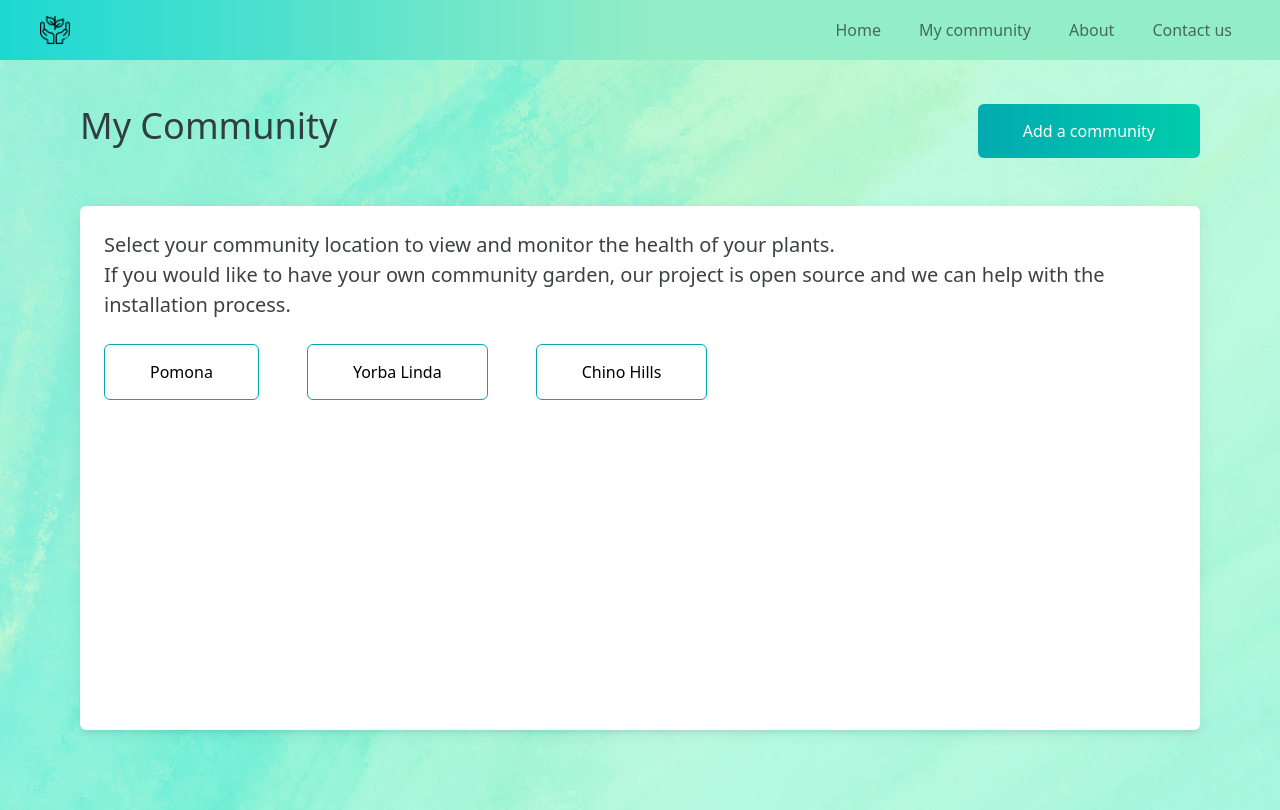
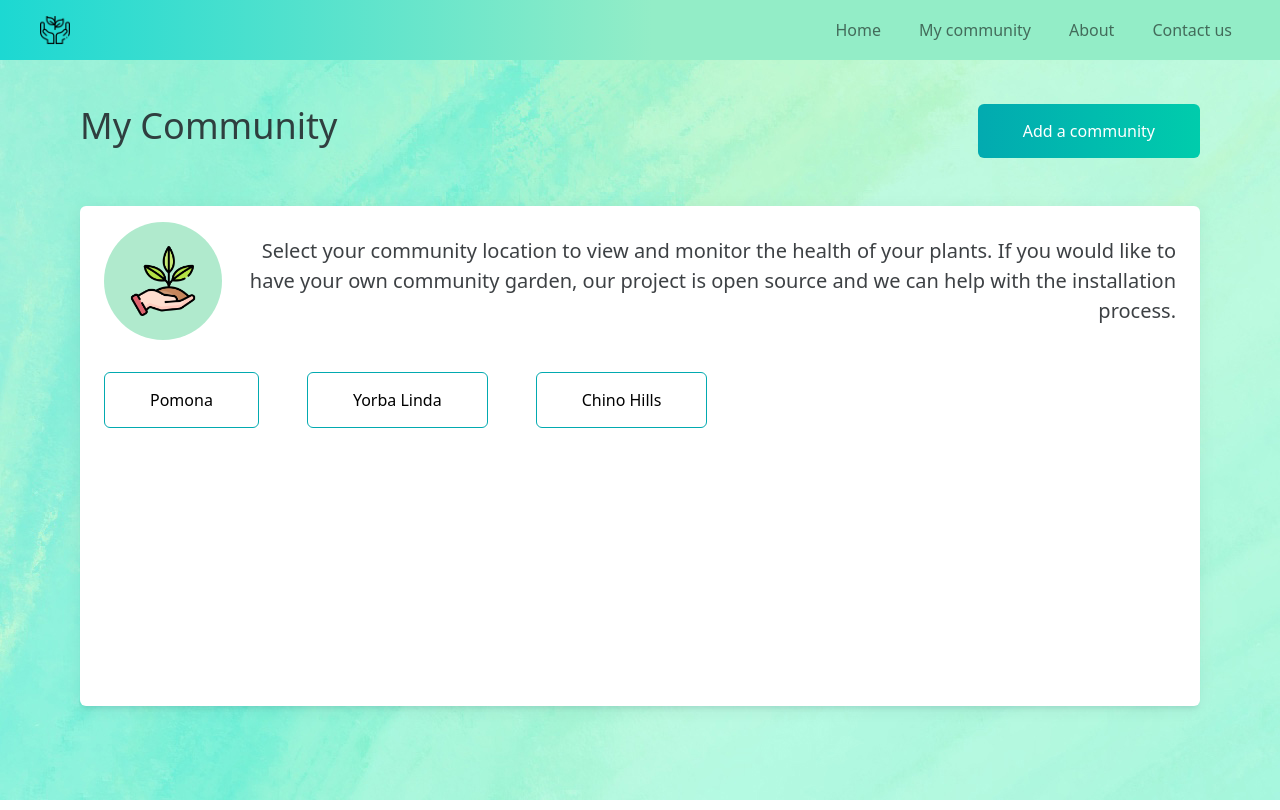
Before and after one commit to snigdha920/community-garden, a Next.js app in the folder app/: page /my-community in a window 1280 px wide. Built offline with nearby package versions, Linux system fonts and the light colour scheme.

Commit message:
add className prop to TextIcon and use it in my-community page

```diff
--- a/app/components/TextIcon.tsx
+++ b/app/components/TextIcon.tsx
@@ -2,17 +2,23 @@ import React from 'react';
 import { Styles } from '../styles/styles';
 
 interface TextIconProps {
-  children: string;
+  children: string | React.ReactElement;
   icon: React.ReactElement;
   alignIcon?: 'left' | 'right';
+  className?: string;
 }
 
-export const TextIcon: React.FC<TextIconProps> = ({ children, icon, alignIcon = 'right' }: TextIconProps) => {
+export const TextIcon: React.FC<TextIconProps> = ({
+  children,
+  icon,
+  className,
+  alignIcon = 'right',
+}: TextIconProps) => {
   const parentDivFlexStyle = alignIcon === 'right' ? '' : 'flex-row-reverse';
   const textAlign = alignIcon === 'right' ? undefined : 'right';
   const textPadding = alignIcon === 'right' ? '0 20px 0 0' : '0 0 0 20px';
   return (
-    <div className={`d-flex ${parentDivFlexStyle} justify-content-between align-items-center`}>
+    <div className={`d-flex ${parentDivFlexStyle} justify-content-between align-items-center ${className}`}>
       <p style={{ textAlign: textAlign, margin: textPadding }}>{children}</p>
 
       <div style={{ backgroundColor: Styles.lightGreenBackgroundColor }} className="rounded-circle p-4">
--- a/app/pages/my-community/index.tsx
+++ b/app/pages/my-community/index.tsx
@@ -3,6 +3,7 @@ import React from 'react';
 import { ButtonElement } from '../../components/elements/ButtonElement';
 import { AppLayout } from '../../components/layout/AppLayout';
 import { ContentLayout } from '../../components/layout/ContentLayout';
+import { TextIcon } from '../../components/TextIcon';
 
 const Places: NextPage = () => {
   const places = ['Pomona', 'Yorba Linda', 'Chino Hills'];
@@ -11,11 +12,18 @@ const Places: NextPage = () => {
       <>
         <ContentLayout title="My Community" form={<div>Dummy form contents</div>}>
           <div>
-            <p className="m-4 mb-0">
-              Select your community location to view and monitor the health of your plants. <br />
-              If you would like to have your own community garden, our project is open source and we can help with the
-              installation process.
-            </p>
+            <TextIcon
+              icon={<img src="/icons/planting.png" width="70px" height="70px" />}
+              className="px-4 pt-3 pb-2"
+              alignIcon="left"
+            >
+              <>
+                {' '}
+                Select your community location to view and monitor the health of your plants. If you would like to have
+                your own community garden, our project is open source and we can help with the installation process.
+              </>
+            </TextIcon>
+
             <div className="d-flex flex-wrap">
               {places.map((place, index) => (
                 <ButtonElement key={index} variant="border" className="m-4">
```
Also changed, not shown: app/public/icons/planting.png (added).
